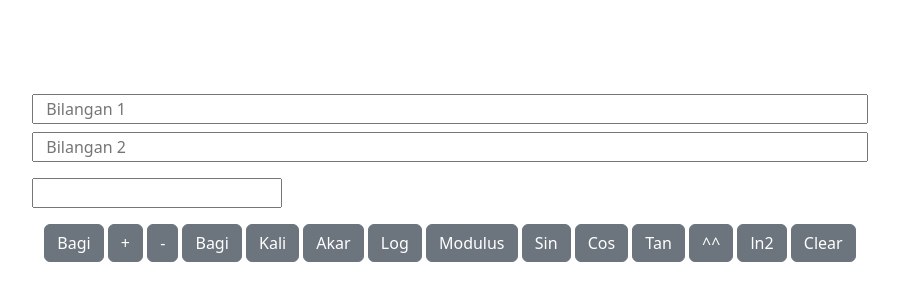
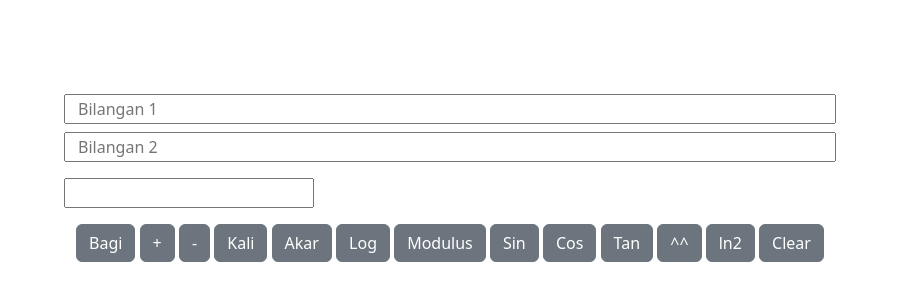
Before and after one commit to raflikharisma/calcuweb-pakAmin, a plain HTML site: page index.html in a window 1280 px wide. Shown: the part 102-402 px from the top of the page, without its empty margins (190-1089 px from the left). Drawn offline with nearby package versions, Linux system fonts and the light colour scheme.

Commit message:
Update index.html

```diff
--- a/index.html
+++ b/index.html
@@ -21,7 +21,6 @@
             <button type="button" class="btn btn-secondary btn-md" onclick="calculate('division')">Bagi</button>
             <button type="button" class="btn btn-secondary btn-md" onclick="calculate('tambah')">+</button>
             <button type="button" class="btn btn-secondary btn-md" onclick="calculate('minus')">-</button>
-            <button type="button" class="btn btn-secondary btn-md" onclick="calculate('division')">Bagi</button>
             <button type="button" class="btn btn-secondary btn-md" onclick="calculate('multiplication')">Kali</button>
             <button type="button" class="btn btn-secondary btn-md" onclick="calculate('squareRoot')">Akar</button>
             <button type="button" class="btn btn-secondary btn-md" onclick="calculate('logarithm')">Log</button>
```
